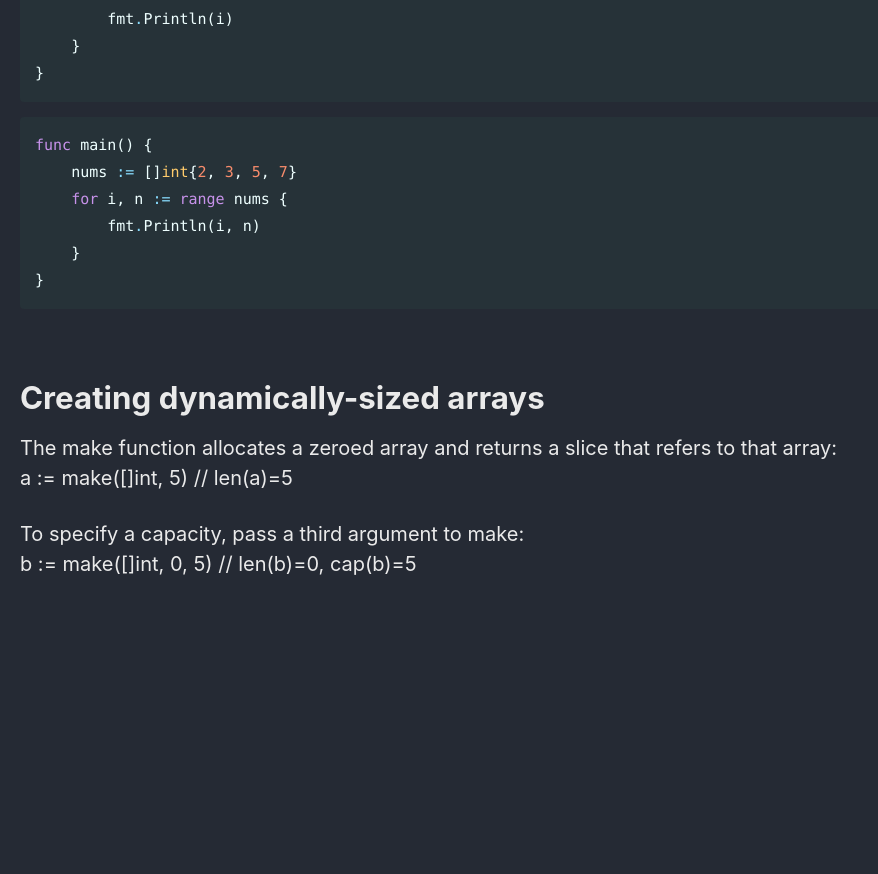
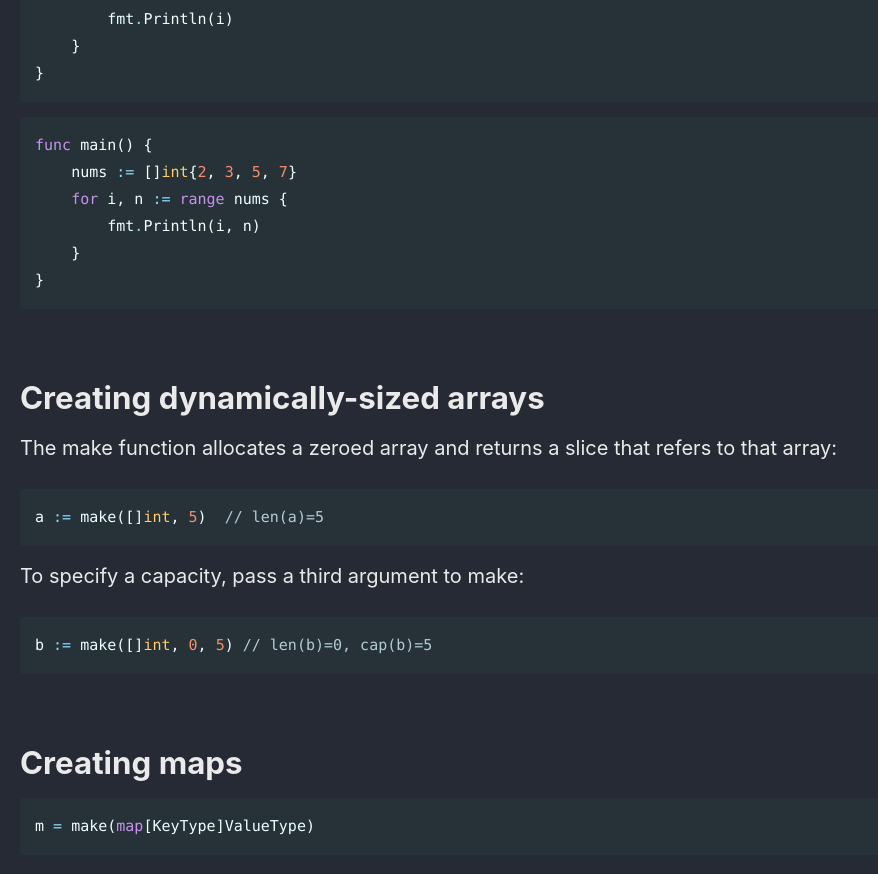
Before and after one commit to Connor-McCartney/Connor-McCartney.github.io, a Jekyll site: the page built from _pages/misc/golang.md, in a window 1280 px wide and 900 px high, scrolled down 2165 px. Shown: the top 874 px of the window, without its empty margins (0-878 px from the left). Built offline with Jekyll 4.4.1, drawn with Linux system fonts in a browser that asks for light colours; cached includes are drawn as plain includes; before the commit the page ends 2800 px from its top, so only the background shows below that.

Commit message:
Update golang.md

````diff
--- a/_pages/misc/golang.md
+++ b/_pages/misc/golang.md
@@ -104,7 +104,19 @@ func main() {
 # Creating dynamically-sized arrays
 
 The make function allocates a zeroed array and returns a slice that refers to that array: <br>
+```go
 a := make([]int, 5)  // len(a)=5
+```
 
 To specify a capacity, pass a third argument to make:<br>
+```go
 b := make([]int, 0, 5) // len(b)=0, cap(b)=5
+```
+
+<br>
+
+# Creating maps
+
+```go
+m = make(map[KeyType]ValueType)
+```
````
